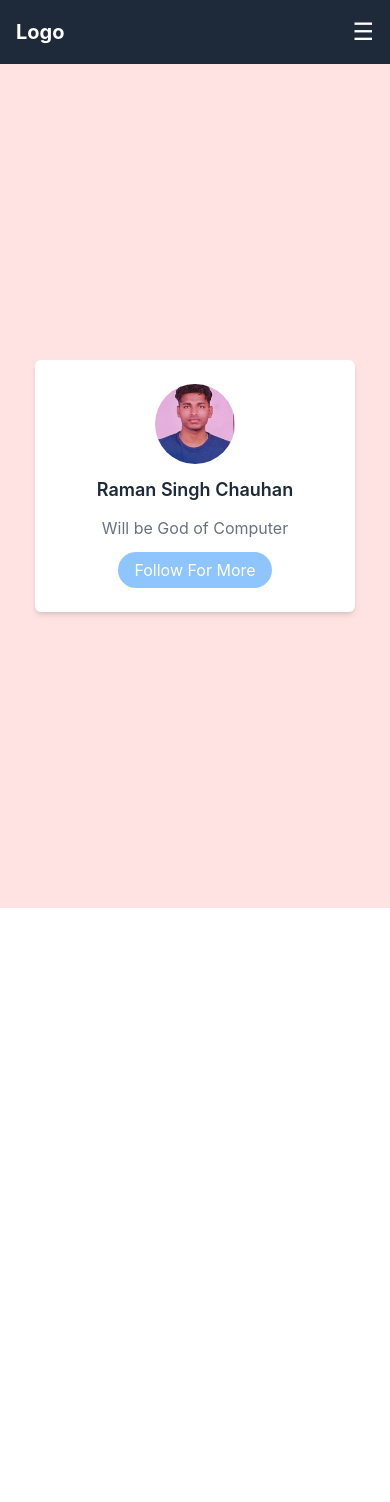
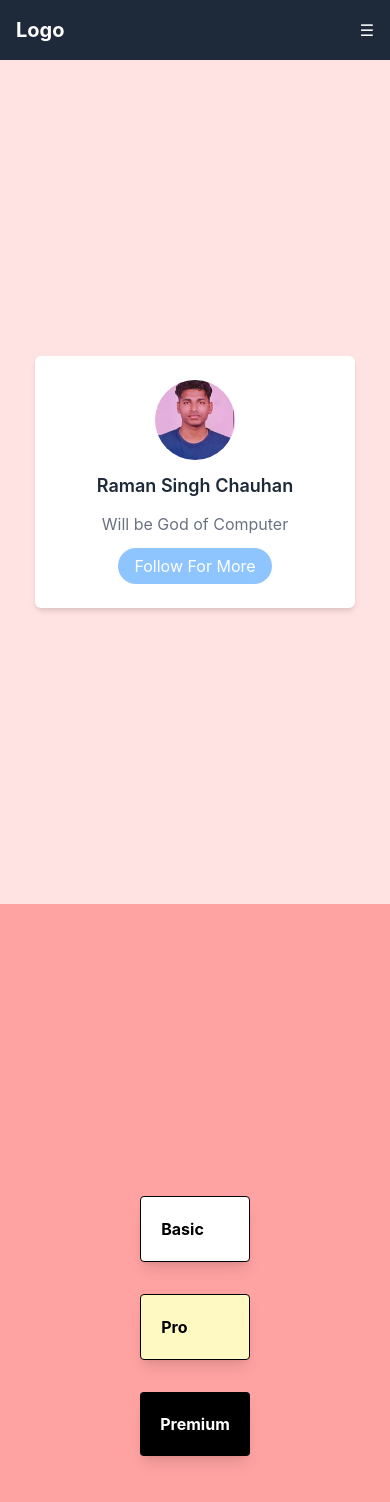
Before and after one commit to HiiamRaman/MERN-Practice, a React (Vite) app in the folder TailwindwithReact/Tailwind-practice/: page / in a window 390 px wide. Shown: the top 1502 px of the page. Before the commit the page ends 908 px from the top, so only its background shows below. Built offline with nearby package versions, Linux system fonts and the light colour scheme.

Commit message:
tailwiind practice

```diff
--- a/TailwindwithReact/Tailwind-practice/src/App.jsx
+++ b/TailwindwithReact/Tailwind-practice/src/App.jsx
@@ -5,11 +5,14 @@ import heroImg from './assets/hero.png'
 import './App.css'
 import ProfileCard from './Components/ProfileCard'
 import Navbar from './Components/Navbar'
+import Pricing from './Components/Pricing.jsx'
 function App (){
 
     return (<div>
    <Navbar/>
    <ProfileCard/>
+   <Pricing/>
+
   </div>)
 
 }
--- a/TailwindwithReact/Tailwind-practice/src/Components/Navbar.jsx
+++ b/TailwindwithReact/Tailwind-practice/src/Components/Navbar.jsx
@@ -7,27 +7,31 @@ function Navbar() {
   };
 
   return (
-    <nav className="flex justify-between items-center p-4 bg-gray-800 text-white absolute sticky top-0 ">
-      <div className="text-xl font-bold">Logo</div>
+    <nav className=" p-4 bg-gray-800 text-white relative sticky top-0 ">
+      <div className="flex justify-between items-center ">
+        <div className="text-xl font-bold">Logo</div>
       <ul className="hidden md:flex  gap-10">
         <li>Home</li>
         <li>About</li>
         <li>Service</li>
         <li>Contact</li>
       </ul>
-      <div className="md:hidden text-2xl cursor-pointer" onClick={toggleMenu}>
-        ☰
+
+      <button  className="md:hidden cursor-pointer" onClick={toggleMenu}>
+       {isOpen?"X" : "☰" }
+      </button>
       </div>
 
       {/* Mobile Menu */}
       {isOpen && (
-        <ul className="md:hidden flex flex-col p-4 bg-gray-700">
+        <ul className="md:hidden flex flex-col p-4 bg-gray-700 cursor-pointer">
           <li>Home</li>
           <li>About</li>
           <li>Service</li>
           <li>Contact</li>
         </ul>
       )}
+
     </nav>
   );
 }
--- /dev/null
+++ b/TailwindwithReact/Tailwind-practice/src/Components/Pricing.jsx
@@ -0,0 +1,21 @@
+import React from "react";
+
+function Pricing() {
+  return (
+    <div className="min-h-screen bg-red-300 flex justify-center items-center ">
+      <div className="  grid grid-cols-1 md:grid-cols-3 gap-8 ">
+        <div className="font-bold p-5   bg-white shadow-lg   rounded  border border-black">
+          <h1>Basic</h1>
+        </div>
+        <div className="font-bold  p-5    bg-yellow-100 shadow-lg rounded  border border-black">
+          <h1>Pro</h1>
+        </div>
+        <div className="font-bold  p-5  bg-black shadow-lg rounded   text-white  border-black">
+          <h1>Premium</h1>
+        </div>
+      </div>
+    </div>
+  );
+}
+
+export default Pricing;
```
